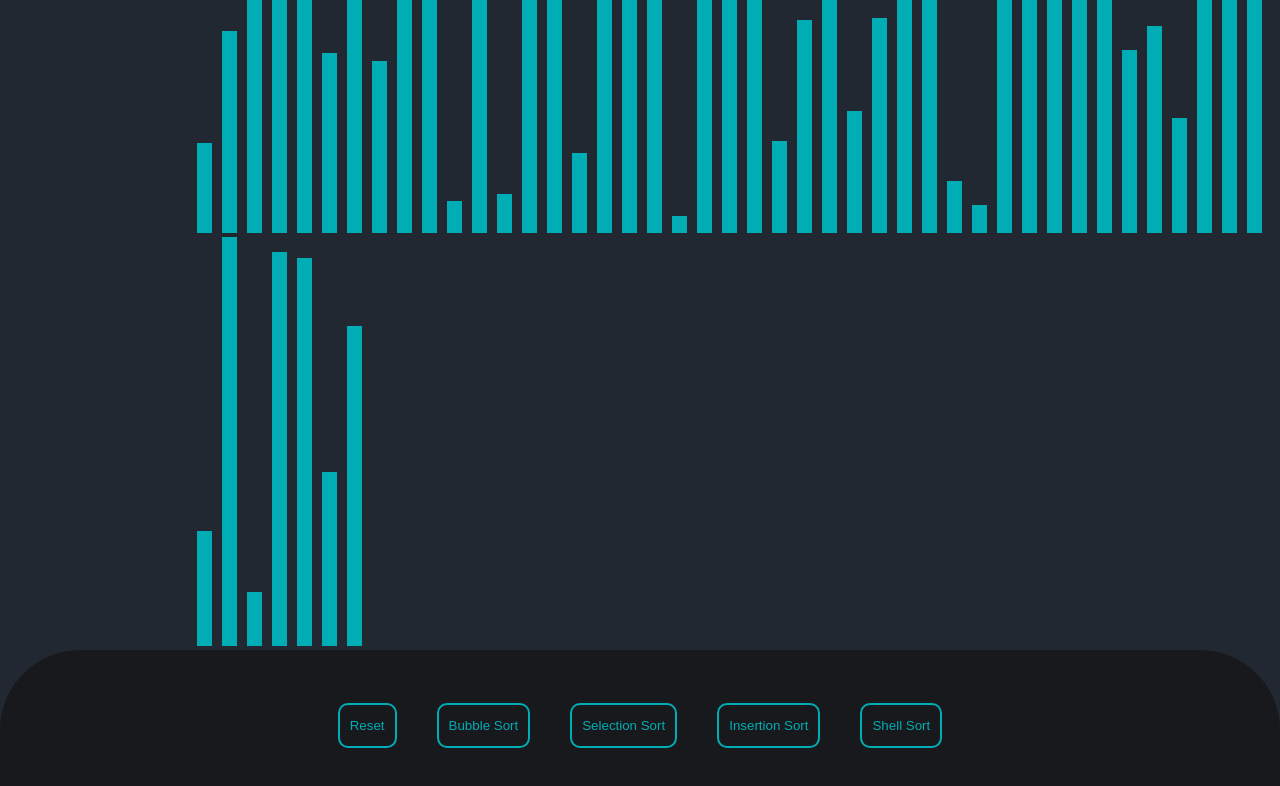
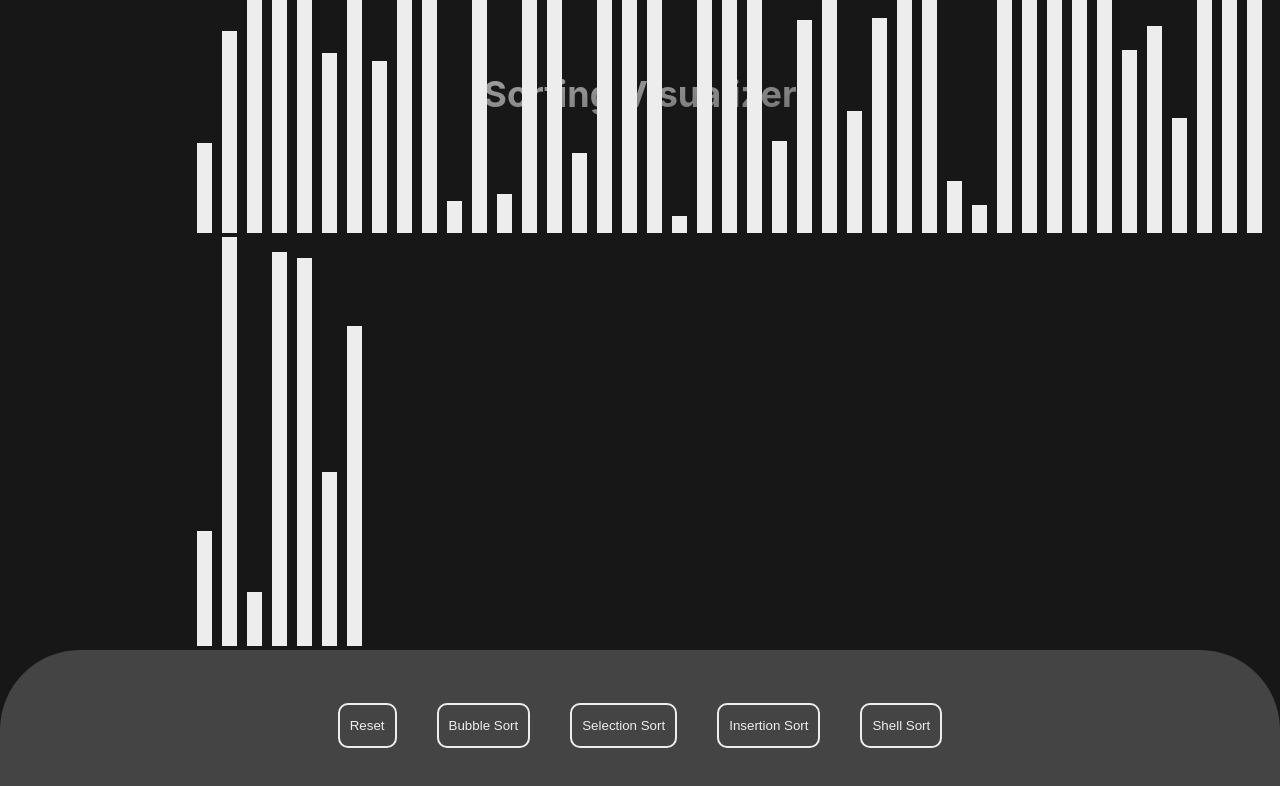
Before and after one commit to vishalda/Algo-visualizer, a React (Create React App) app: page / in a window 1280 px wide. Shown: the top 786 px of the page. Built offline with nearby package versions, Linux system fonts and the light colour scheme.

Commit message:
:art: Updated UI

```diff
--- a/src/SortingVisualizer/CSS/sort.css
+++ b/src/SortingVisualizer/CSS/sort.css
@@ -1,12 +1,28 @@
 :root{
-    --backgroundColor: #222831;
-    --footerColor: rgb(23,25,28);
-    --primaryColor: #00ADB5;
-    --secondaryColor: #EEEEEE;
+    --backgroundColor: #171717;
+    --footerColor: #444444;
+    --primaryColor: #EDEDED;
+    --secondaryColor: #DA0037;
 }
 
 body{
     background-color: var(--backgroundColor);
+}
+
+.header{
+    background: linear-gradient(
+        to bottom right,
+        var(--primaryColor),
+        var(--footerColor)
+    );
+    color: transparent;
+    -webkit-background-clip: text;
+    background-clip: text;
+    display:flex;
+    justify-content: center;
+    align-items: center;
+    padding-top:3rem;
+    font-size: large;
 }
 
 .bar-container{
--- a/src/SortingVisualizer/sort.js
+++ b/src/SortingVisualizer/sort.js
@@ -1,8 +1,8 @@
 import { wait } from '@testing-library/user-event/dist/utils';
 import React from 'react';
 import './CSS/sort.css';
-const PrimaryColor='#00ADB5';
-const SecondaryColor='#EEEEEE';
+const PrimaryColor='#EDEDED';
+const SecondaryColor='#DA0037';
 
 class Sort extends React.Component{
 
@@ -169,6 +169,9 @@ class Sort extends React.Component{
         const {array}=this.state;
         return(
             <div>
+                <div className="header">
+                    <h1>Sorting Visualizer</h1>
+                </div>
                 <div className="bar-container">
                     {array.map((val,key)=>(
                         <div key={key} className="div-bar" style={{backgroundColor:`${PrimaryColor}`, height:`${val}px`}}></div>
```
